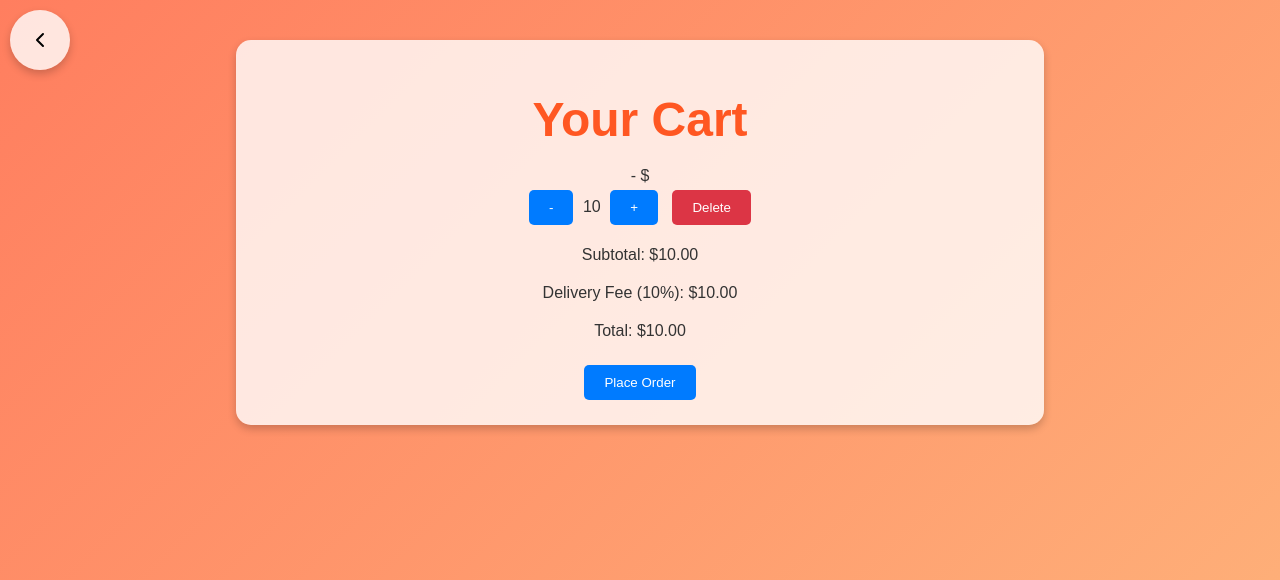
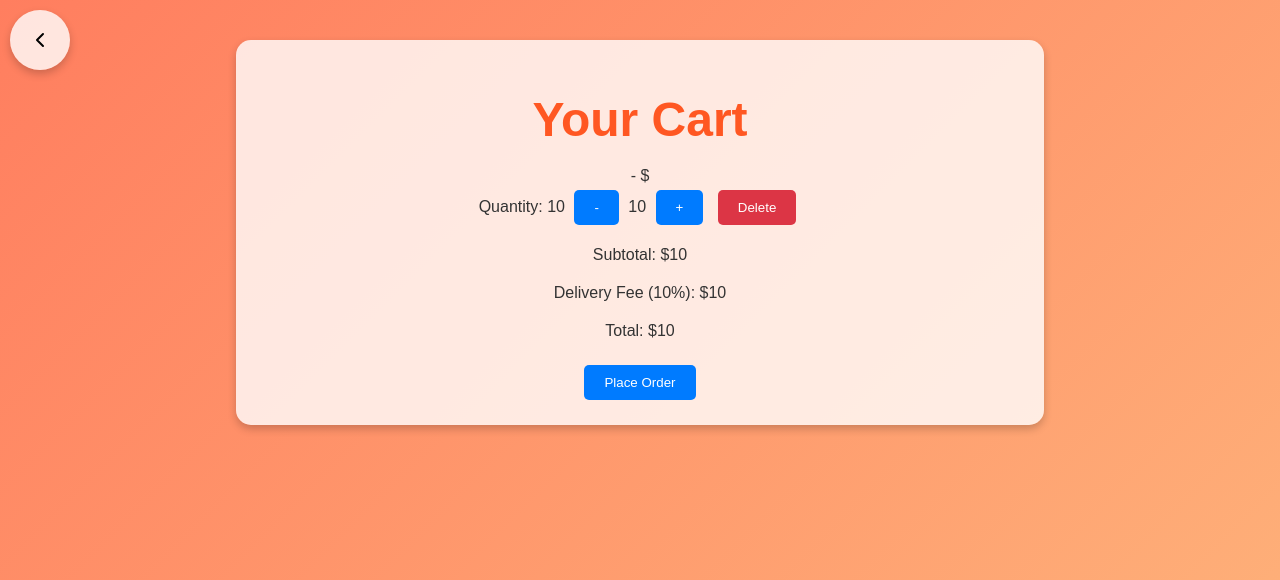
Before and after one commit to mattzhang80/TigerCart_forked, a Flask app: template templates/cart_view.html in a window 1280 px wide. Shown: the top 580 px of the page. Run offline with Flask 3, Linux system fonts and the light colour scheme; the template is opened without the code that fills it: most values are stand-ins (such as "Sample title", 1, 10 or a date in 2020).

Commit message:
update cart_view template

```diff
--- a/templates/cart_view.html
+++ b/templates/cart_view.html
@@ -8,15 +8,18 @@
     <li>
         {{ items[item_id].name }} - ${{ items[item_id].price }}
         <br>
+        Quantity: {{ details.quantity }}
         <button onclick="updateQuantity('{{ item_id }}', 'decrease')">-</button>
         {{ details.quantity }}
         <button onclick="updateQuantity('{{ item_id }}', 'increase')">+</button>
         <button class="delete-button" onclick="deleteItem('{{ item_id }}')">Delete</button>
     </li>
+    {% else %}
+    <li>Your cart is empty.</li>
     {% endfor %}
 </ul>
-<p>Subtotal: ${{ "%.2f"|format(subtotal) }}</p>
-<p>Delivery Fee (10%): ${{ "%.2f"|format(delivery_fee) }}</p>
-<p>Total: ${{ "%.2f"|format(total) }}</p>
+<p>Subtotal: ${{ subtotal|round(2) }}</p>
+<p>Delivery Fee (10%): ${{ delivery_fee|round(2) }}</p>
+<p>Total: ${{ total|round(2) }}</p>
 <button onclick="window.location.href='{{ url_for("order_confirmation") }}'">Place Order</button>
 {% endblock %}
```
